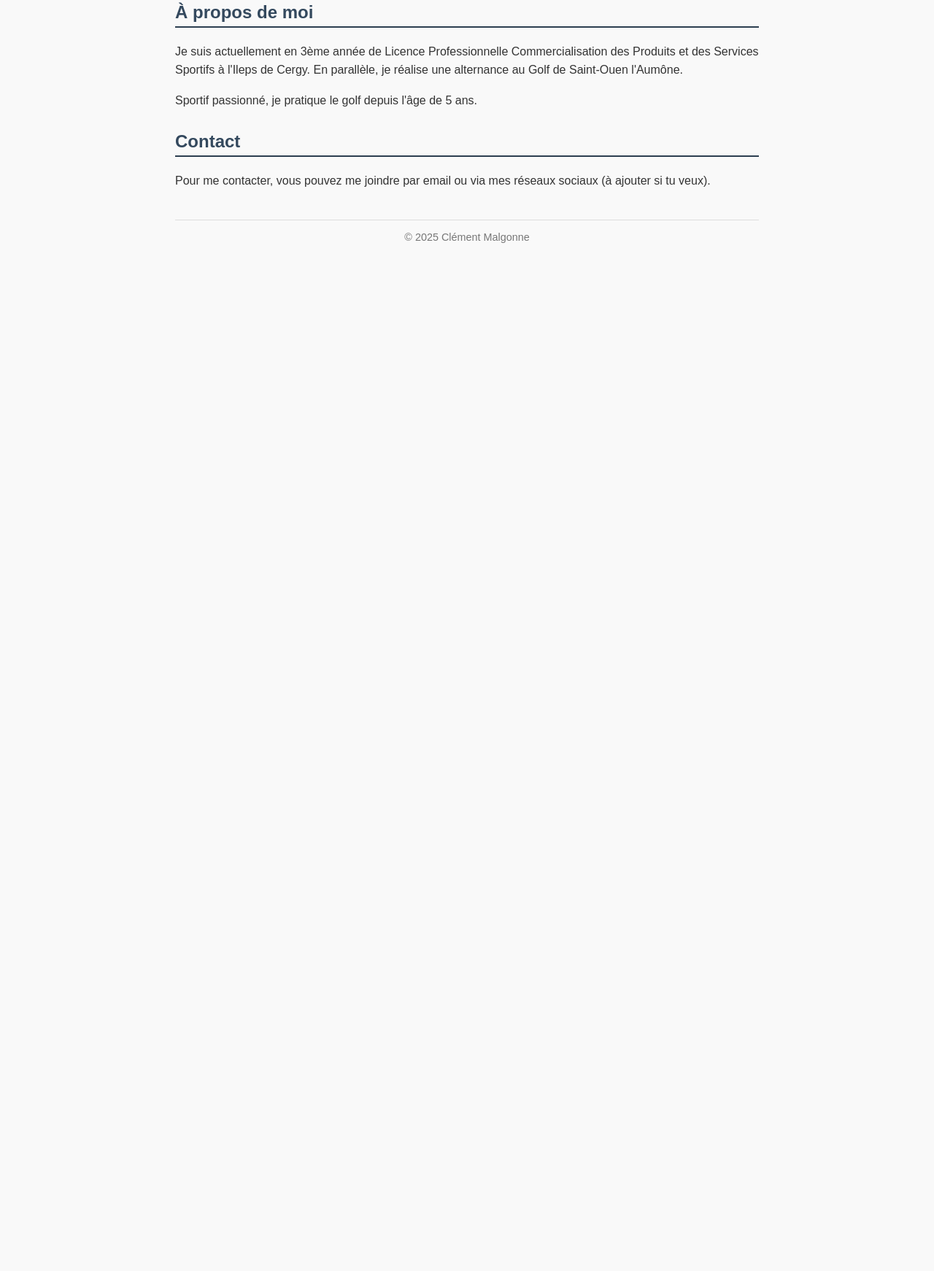
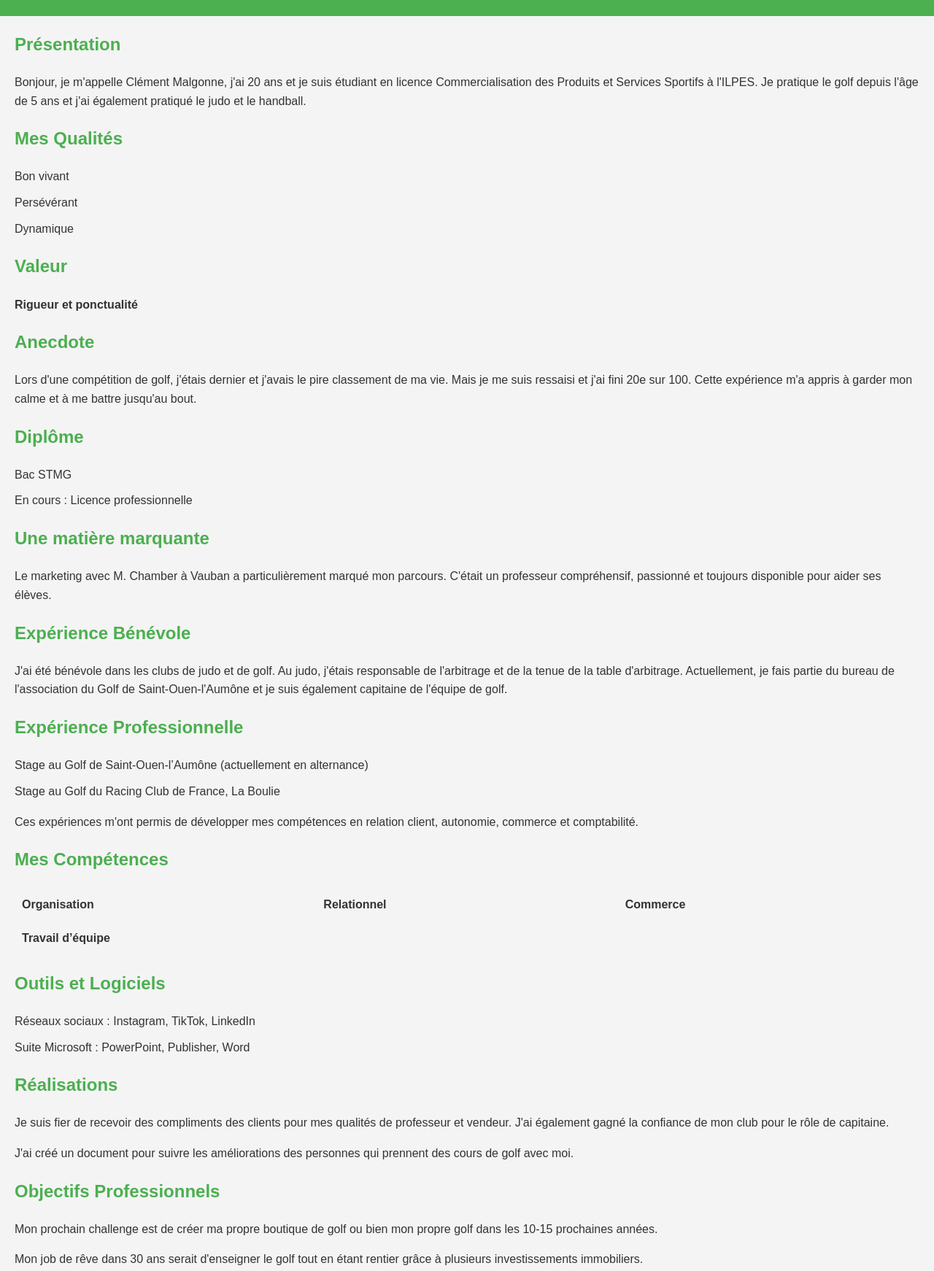
Before and after one commit to Clementmlgn/Portefolio, a plain HTML site: page index.html in a window 1280 px wide. Shown: the part 154-1896 px from the top of the page at 73% size. Before the commit the page ends 800 px from the top, so only its background shows below. Drawn offline with Linux system fonts and the light colour scheme.

Commit message:
Update index.html

```diff
--- a/index.html
+++ b/index.html
@@ -1,67 +1,161 @@
 <!DOCTYPE html>
 <html lang="fr">
 <head>
-    <meta charset="UTF-8" />
-    <meta name="viewport" content="width=device-width, initial-scale=1" />
-    <title>Clément Malgonne - Profil professionnel</title>
+    <meta charset="UTF-8">
+    <meta name="viewport" content="width=device-width, initial-scale=1.0">
+    <title>Clément Malgonne - Profil</title>
     <style>
         body {
             font-family: Arial, sans-serif;
-            max-width: 800px;
-            margin: 30px auto;
-            padding: 0 15px;
-            background-color: #f9f9f9;
+            line-height: 1.6;
+            margin: 0;
+            padding: 0;
+            background-color: #f4f4f4;
             color: #333;
         }
         header {
+            background-color: #4CAF50;
+            color: white;
             text-align: center;
-            margin-bottom: 40px;
+            padding: 20px;
         }
-        h1 {
-            margin-bottom: 0;
-            font-size: 2.5rem;
-            color: #2c3e50;
+        section {
+            margin: 20px;
         }
         h2 {
-            color: #34495e;
-            border-bottom: 2px solid #2c3e50;
-            padding-bottom: 5px;
+            color: #4CAF50;
         }
-        section {
-            margin-bottom: 30px;
+        ul {
+            list-style-type: none;
+            padding-left: 0;
         }
-        p {
-            line-height: 1.6;
+        li {
+            margin-bottom: 10px;
         }
-        footer {
+        .skills, .interests {
+            display: flex;
+            flex-wrap: wrap;
+        }
+        .skills div, .interests div {
+            flex: 1 0 30%;
+            padding: 10px;
+            box-sizing: border-box;
+        }
+        .quote {
+            font-style: italic;
+            margin-top: 20px;
             text-align: center;
-            color: #777;
-            font-size: 0.9rem;
-            border-top: 1px solid #ddd;
-            padding-top: 15px;
-            margin-top: 40px;
+            color: #666;
         }
     </style>
 </head>
 <body>
+
 <header>
     <h1>Clément Malgonne</h1>
-        <p>20 ans | Étudiant en Licence Professionnelle Commercialisation des Produits et Services Sportifs</p>
+    <p>Étudiant en Licence Commercialisation des Produits et Services Sportifs</p>
 </header>
 
 <section>
-        <h2>À propos de moi</h2>
-        <p>Je suis actuellement en 3ème année de Licence Professionnelle Commercialisation des Produits et des Services Sportifs à l'Ileps de Cergy. En parallèle, je réalise une alternance au Golf de Saint-Ouen l'Aumône.</p>
-        <p>Sportif passionné, je pratique le golf depuis l'âge de 5 ans.</p>
+    <h2>Présentation</h2>
+    <p>Bonjour, je m'appelle Clément Malgonne, j'ai 20 ans et je suis étudiant en licence Commercialisation des Produits et Services Sportifs à l'ILPES. Je pratique le golf depuis l'âge de 5 ans et j'ai également pratiqué le judo et le handball.</p>
 </section>
 
 <section>
-        <h2>Contact</h2>
-        <p>Pour me contacter, vous pouvez me joindre par email ou via mes réseaux sociaux (à ajouter si tu veux).</p>
+    <h2>Mes Qualités</h2>
+    <ul>
+        <li>Bon vivant</li>
+        <li>Persévérant</li>
+        <li>Dynamique</li>
+    </ul>
 </section>
 
-    <footer>
-        &copy; 2025 Clément Malgonne
-    </footer>
+<section>
+    <h2>Valeur</h2>
+    <p><strong>Rigueur et ponctualité</strong></p>
+</section>
+
+<section>
+    <h2>Anecdote</h2>
+    <p>Lors d'une compétition de golf, j'étais dernier et j'avais le pire classement de ma vie. Mais je me suis ressaisi et j'ai fini 20e sur 100. Cette expérience m'a appris à garder mon calme et à me battre jusqu'au bout.</p>
+</section>
+
+<section>
+    <h2>Diplôme</h2>
+    <ul>
+        <li>Bac STMG</li>
+        <li>En cours : Licence professionnelle</li>
+    </ul>
+</section>
+
+<section>
+    <h2>Une matière marquante</h2>
+    <p>Le marketing avec M. Chamber à Vauban a particulièrement marqué mon parcours. C'était un professeur compréhensif, passionné et toujours disponible pour aider ses élèves.</p>
+</section>
+
+<section>
+    <h2>Expérience Bénévole</h2>
+    <p>J'ai été bénévole dans les clubs de judo et de golf. Au judo, j'étais responsable de l'arbitrage et de la tenue de la table d'arbitrage. Actuellement, je fais partie du bureau de l'association du Golf de Saint-Ouen-l'Aumône et je suis également capitaine de l'équipe de golf.</p>
+</section>
+
+<section>
+    <h2>Expérience Professionnelle</h2>
+    <ul>
+        <li>Stage au Golf de Saint-Ouen-l’Aumône (actuellement en alternance)</li>
+        <li>Stage au Golf du Racing Club de France, La Boulie</li>
+    </ul>
+    <p>Ces expériences m'ont permis de développer mes compétences en relation client, autonomie, commerce et comptabilité.</p>
+</section>
+
+<section>
+    <h2>Mes Compétences</h2>
+    <div class="skills">
+        <div><strong>Organisation</strong></div>
+        <div><strong>Relationnel</strong></div>
+        <div><strong>Commerce</strong></div>
+        <div><strong>Travail d’équipe</strong></div>
+    </div>
+</section>
+
+<section>
+    <h2>Outils et Logiciels</h2>
+    <ul>
+        <li>Réseaux sociaux : Instagram, TikTok, LinkedIn</li>
+        <li>Suite Microsoft : PowerPoint, Publisher, Word</li>
+    </ul>
+</section>
+
+<section>
+    <h2>Réalisations</h2>
+    <p>Je suis fier de recevoir des compliments des clients pour mes qualités de professeur et vendeur. J'ai également gagné la confiance de mon club pour le rôle de capitaine.</p>
+    <p>J'ai créé un document pour suivre les améliorations des personnes qui prennent des cours de golf avec moi.</p>
+</section>
+
+<section>
+    <h2>Objectifs Professionnels</h2>
+    <p>Mon prochain challenge est de créer ma propre boutique de golf ou bien mon propre golf dans les 10-15 prochaines années.</p>
+    <p>Mon job de rêve dans 30 ans serait d'enseigner le golf tout en étant rentier grâce à plusieurs investissements immobiliers.</p>
+</section>
+
+<section>
+    <h2>Centres d’Intérêt</h2>
+    <div class="interests">
+        <div><strong>Sports</strong>: Golf, Judo, Football, Football américain</div>
+        <div><strong>Voyages</strong></div>
+        <div><strong>Musique</strong></div>
+        <div><strong>Voitures</strong></div>
+        <div><strong>Montres</strong></div>
+    </div>
+</section>
+
+<section>
+    <h2>Ce que j’aimerais que les recruteurs retiennent</h2>
+    <p>J'aimerais que les recruteurs retiennent que je suis un bon commerçant, une personne investie et capable de gérer mes émotions. Si un recruteur me contacte, j'aimerais commencer l'entretien dans une ambiance détendue avec une blague pour décontracter l'atmosphère.</p>
+</section>
+
+<section class="quote">
+    <p>"On a toujours besoin d’un plus petit que soi."</p>
+</section>
+
 </body>
 </html>
```
Lines whose indentation alone changed are shown as unchanged.
